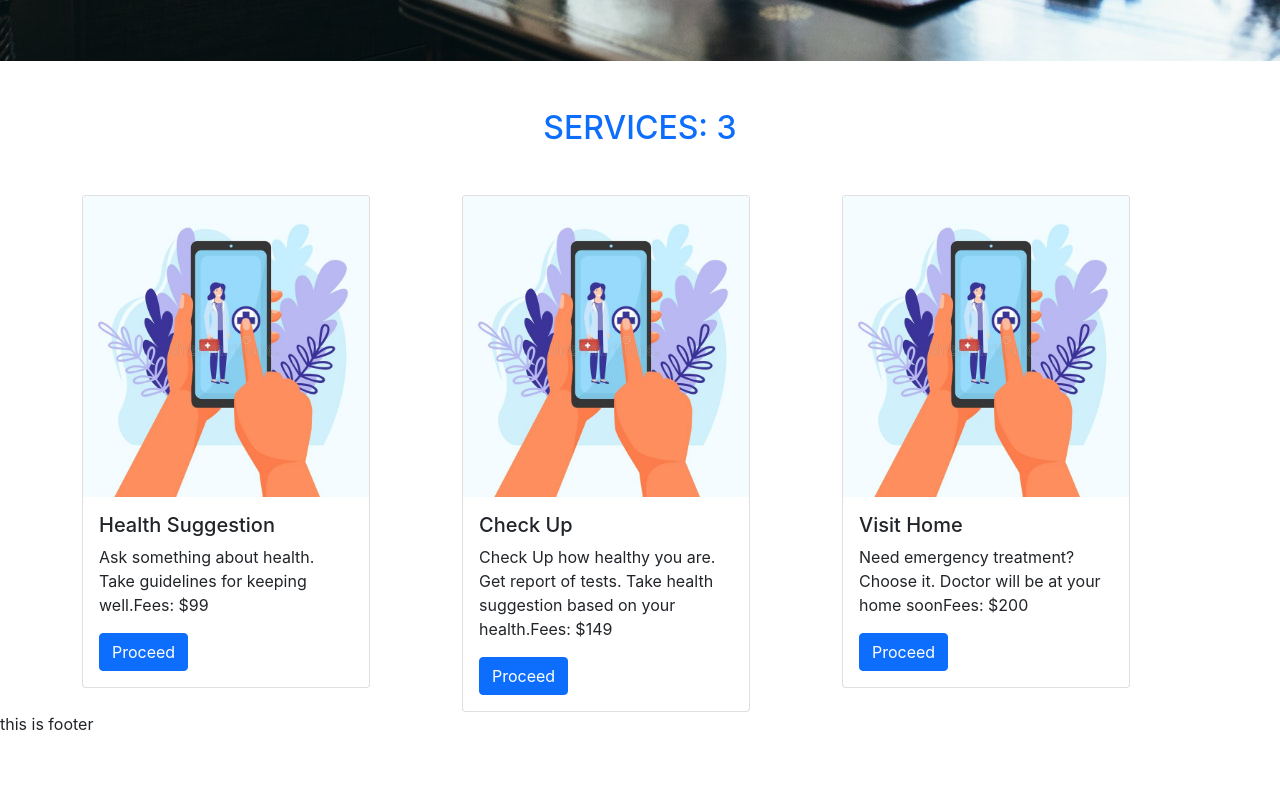
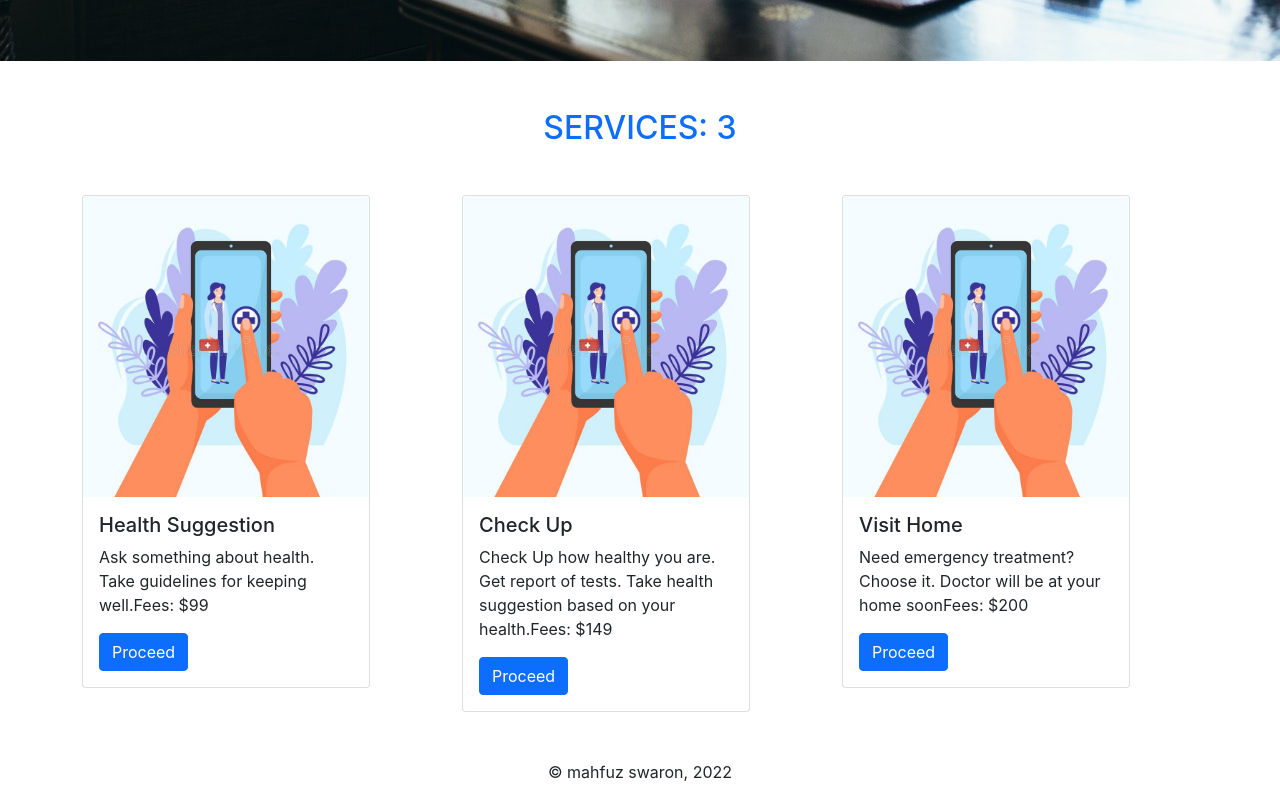
Before and after one commit to mahfuzswaron/emajohn-server-side, a React (Create React App) app: page / in a window 1280 px wide. Shown: the part 578-1378 px from the top of the page. Before the commit the page ends 1314 px from the top, so only its background shows below. Built offline with nearby package versions, Linux system fonts and the light colour scheme; no server answers.

Commit message:
footer done

```diff
--- a/src/components/shared/Footer/Footer.js
+++ b/src/components/shared/Footer/Footer.js
@@ -1,9 +1,11 @@
 import React from 'react';
 
 const Footer = () => {
+    const today = new Date();
+    const date = today.getFullYear();
     return (
         <footer>
-            this is footer
+            <p className='text-center mt-5' >&#169; mahfuz swaron, {date} </p>
         </footer>
     );
 };
--- a/src/components/shared/RequireAuth/RequireAuth.js
+++ b/src/components/shared/RequireAuth/RequireAuth.js
@@ -18,7 +18,7 @@ const RequireAuth = ({children}) => {
 
 
 
-    return children
+    return children;
 };
 
 export default RequireAuth;
```
Also changed, not shown: 1 other file (tests, documents, lock files or other folders).
